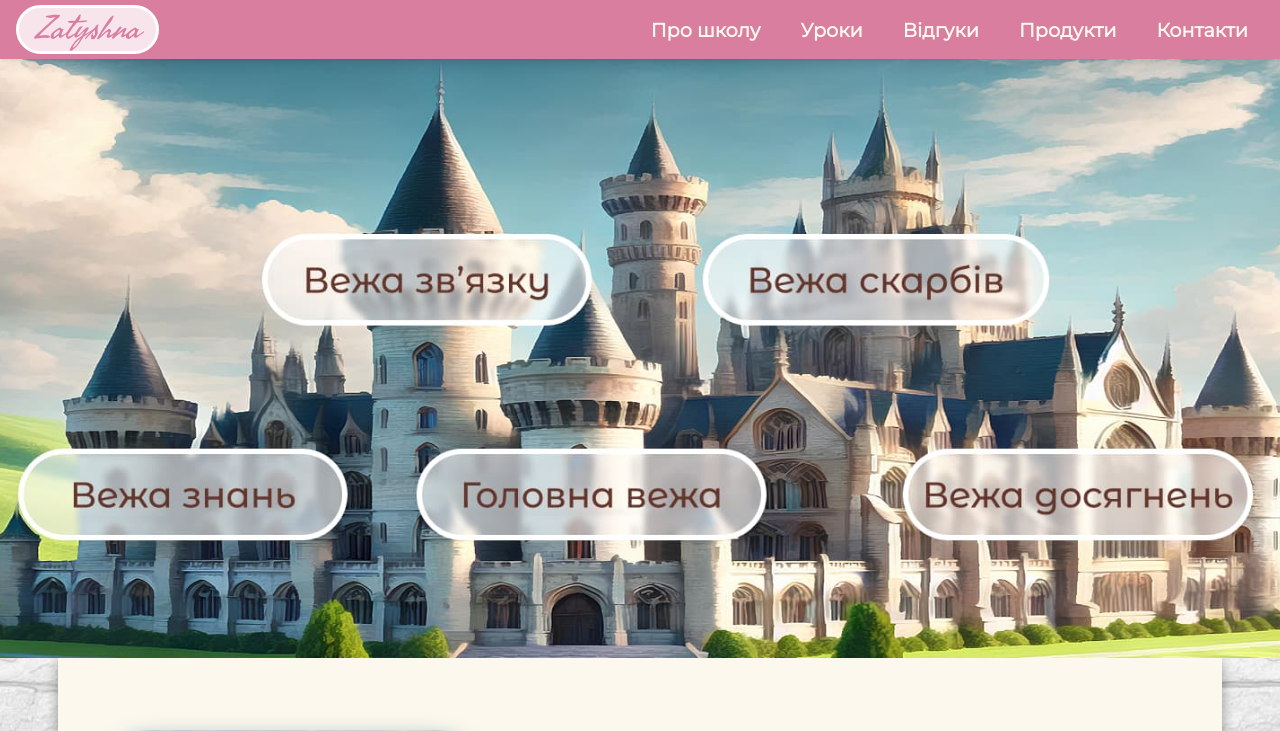
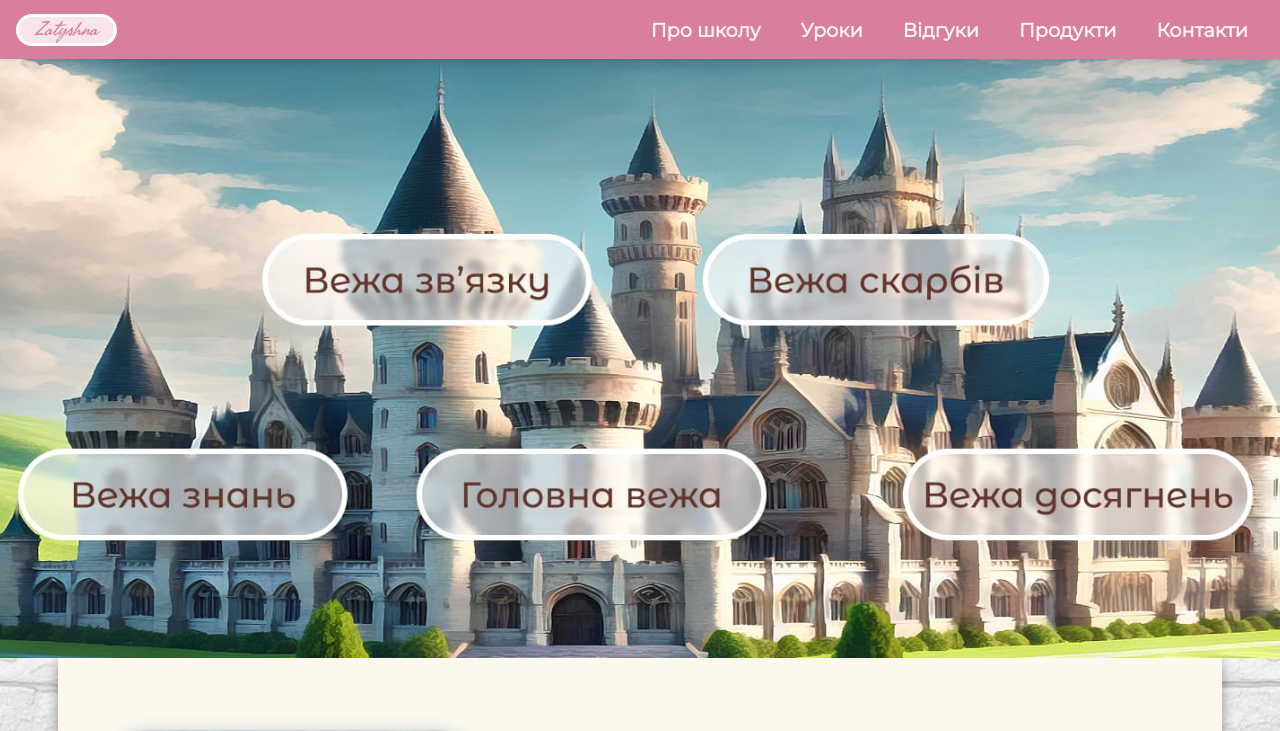
Before and after one commit to OlenaPobehailo/zatyshna, a Next.js app: page / in a window 1280 px wide. Shown: the top 731 px of the page. Built offline with nearby package versions, Linux system fonts and the light colour scheme.

Commit message:
update styles

```diff
--- a/src/components/Header/Header.module.scss
+++ b/src/components/Header/Header.module.scss
@@ -9,7 +9,7 @@
   padding: 0.1rem 1rem;
   background-color: var(--header-bg);
   box-shadow: 0 4px 12px rgba(0, 0, 0, 0.1), 0 1px 3px rgba(0, 0, 0, 0.06);
-  z-index: 2;
+  z-index: 20;
 }
 
 .nav {
--- a/src/components/Logo/Logo.module.scss
+++ b/src/components/Logo/Logo.module.scss
@@ -5,7 +5,7 @@
   font-family: "SeaweedScript";
   font-weight: 400;
   font-style: italic;
-  font-size: 2rem;
+  font-size: 1.2rem;
   color: var(--text-color-light);
   transition: all 0.3s ease;
   z-index: 5;
```
